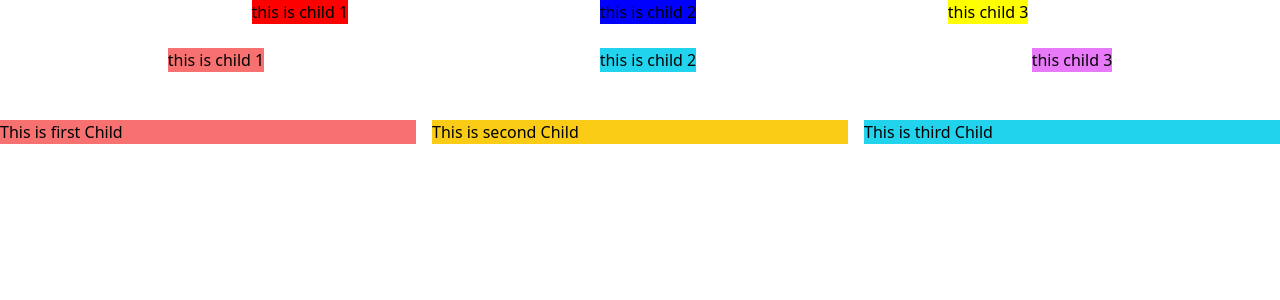
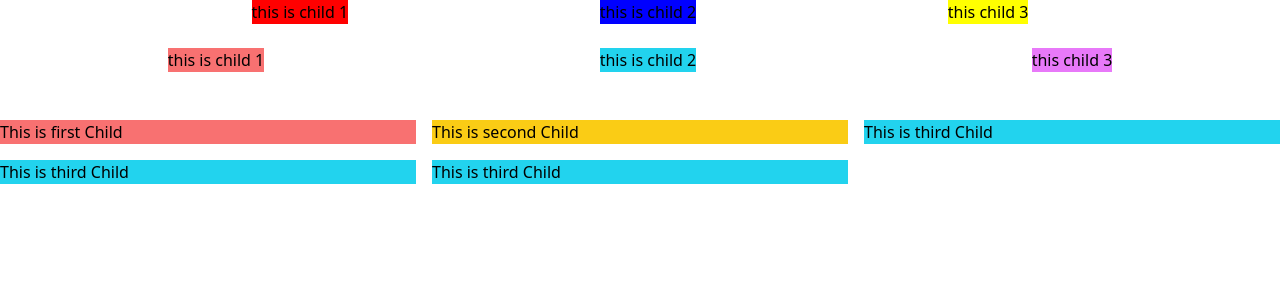
Before and after one commit to subh511/week-8.1-stock-dashboard, a React (Vite) app: page / in a window 1280 px wide. Shown: the top 300 px of the page. Built offline with nearby package versions, Linux system fonts and the light colour scheme.

Commit message:
added grid

```diff
--- a/src/components/Grid.jsx
+++ b/src/components/Grid.jsx
@@ -7,6 +7,8 @@ function Grid() {
         <div className="bg-red-400">This is first Child</div>
         <div className="bg-yellow-400">This is second Child</div>
         <div className="bg-cyan-400">This is third Child</div>
+        <div className="bg-cyan-400">This is third Child</div>
+        <div className="bg-cyan-400">This is third Child</div>
       </div>
     </div>
   );
```
